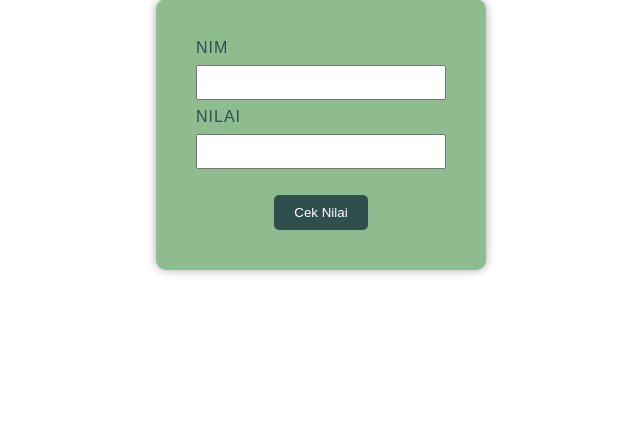
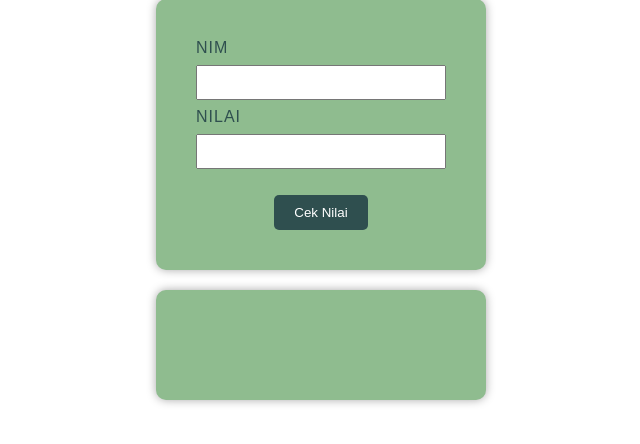
Before and after one commit to arsyaapricia/Tugas-Praktikum-PBW, a PHP site: page / in a window 1280 px wide. Shown: the part 150-594 px from the top of the page, without its empty margins (319-959 px from the left). Run offline with PHP 8.4, Linux system fonts and the light colour scheme.

Commit message:
update Tugas-4

```diff
--- a/Tugas-4/index.html
+++ b/Tugas-4/index.html
@@ -45,7 +45,7 @@
                     else {
                         huruf = "E";
                     }
-                    document.getElementById("hasil").innerHTML = "NIM: " + nim + "<br>Huruf Mutu: " + huruf;
+                    document.getElementById("hasil").innerHTML = "NIM: " + nim + "<br>HURUF MUTU: " + huruf;
                 }
             </script>
         </body>
--- a/Tugas-4/style.css
+++ b/Tugas-4/style.css
@@ -49,6 +49,14 @@ button:hover{
 }
 
 #hasil{
-    margin-top: 15px;
     font-weight: bold;
+    background-color: darkseagreen;
+    width: 250px;
+    margin: auto;
+    padding: 40px;
+    border-radius: 10px;
+    box-shadow: 0px 0px 10px darkgray;
+    margin-top: 20px;
+    color: white;
+    height: 30px;
 }
```
